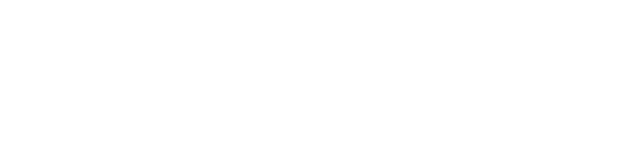
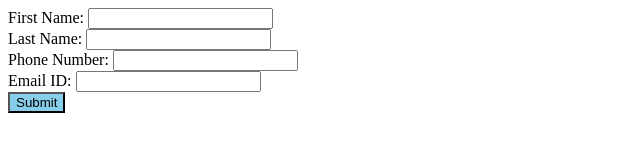
Before and after one commit to acciojob/form-login-2-sachin72m, a website: page main.html in a window 1280 px wide. Shown: the whole page, without its empty margins (0-640 px from the left). Drawn offline with Linux system fonts and the light colour scheme.

Commit message:
created a submission

```diff
--- a/main.html
+++ b/main.html
@@ -10,6 +10,17 @@
 	<!-- the entire body must be written by student -->
     <script type="text/javascript" src="./script.js">
 </script>
+	<form id="details">
+		<label for="fname">First Name:</label>
+		<input type="text" id="fname" name="fname"><br>
+		<label for="lname">Last Name:</label>
+		<input type="text" id="lname" name="lname"><br>
+		<label for="phone">Phone Number:</label>
+		<input type="number" id="phone" name="phone"><br>
+		<label for="email">Email ID:</label>
+		<input type="email" id="email" name="email"><br>
+		<button type="submit" value="Submit" onclick="display()">Submit</button>
+	</form>
 
 </body>
 
--- a/script.js
+++ b/script.js
@@ -1 +1,14 @@
 //your JS code here. If required.
+function display() {
+	var x = document.getElementById('fname').value;
+	var y = document.getElementById('lname').value;
+	var z = document.getElementById('phone').value;
+	var p = document.getElementById('email').value;
+
+	var X = "First Name:";
+	var Y = "Last Name:";
+	var Z = "Phone Number:";
+	var P = "Email ID:";
+
+alert(X+x  +"\n"+ Y+y  +"\n"+  Z+z   +"\n"+   P+p);
+}
--- a/styles.css
+++ b/styles.css
@@ -1 +1,4 @@
 /*  your css code here. If applicable */
+button{
+	background-color:skyblue;
+}
```
